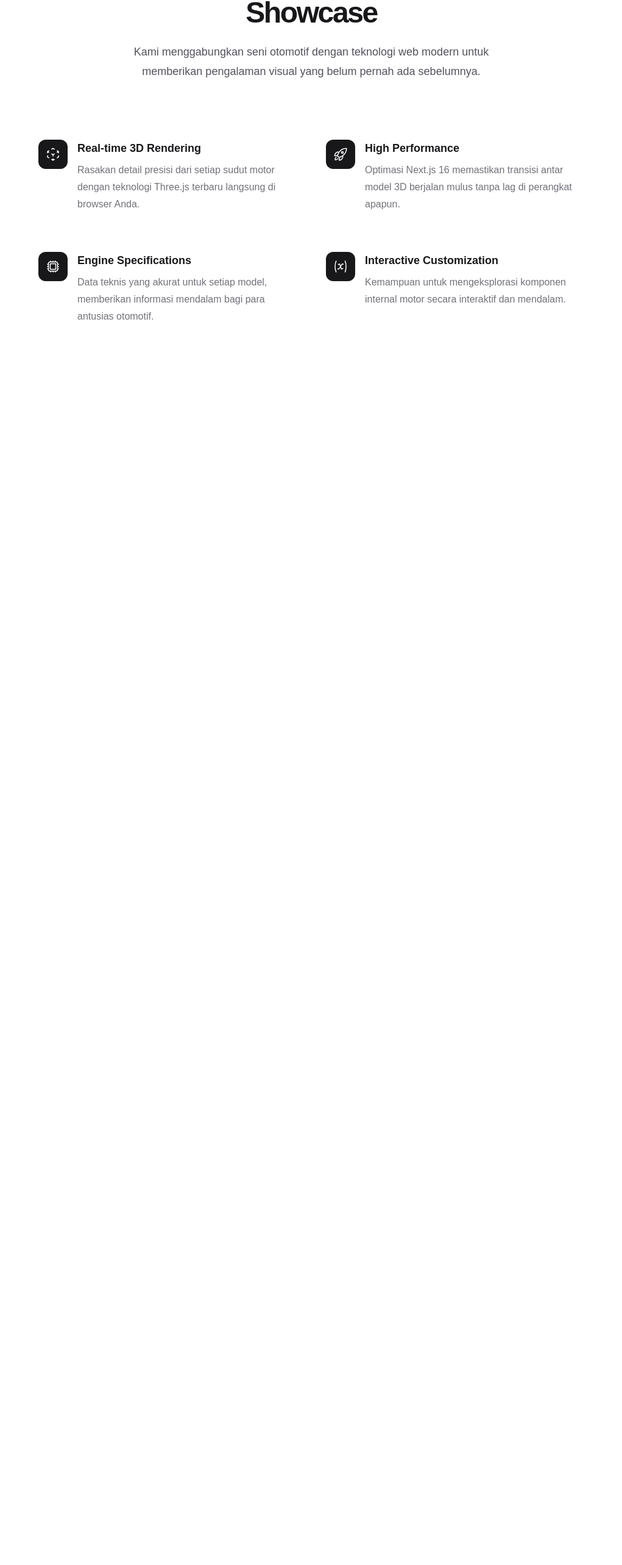
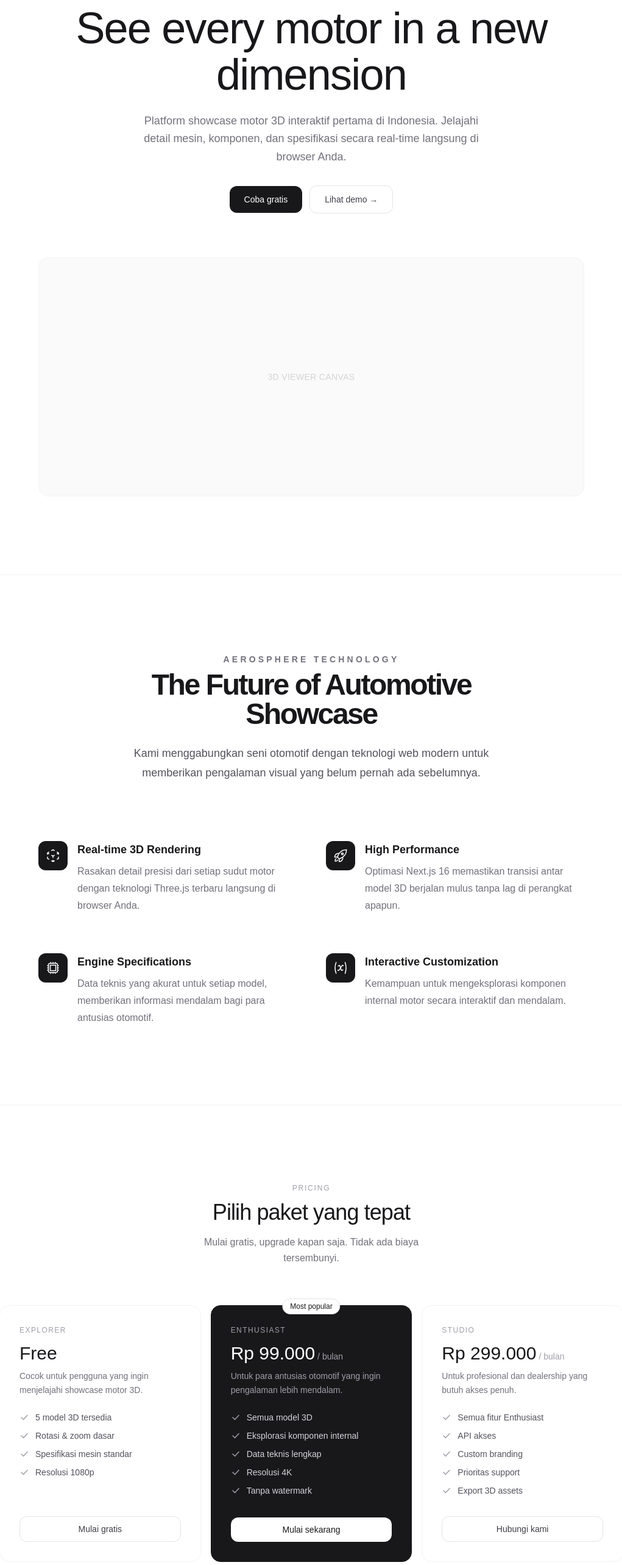
Before and after one commit to FHajid/AeroSphere, a Next.js app: page /product in a window 1280 px wide. Shown: the part 207-2773 px from the top of the page at 61% size, without its empty margins (129-1150 px from the left). Before the commit the page ends 868 px from the top, so only its background shows below. Built offline with nearby package versions, Linux system fonts and the light colour scheme.

Commit message:
updated Product page

```diff
--- a/app/contact/page.tsx
+++ b/app/contact/page.tsx
@@ -1,7 +1,7 @@
 import React from 'react'
 import Header from '../component/header'
 
-export default function contact() {
+export default function contactPage() {
   return (
 
     <div className="min-h-screen text-black bg-white">
--- a/app/page.tsx
+++ b/app/page.tsx
@@ -9,7 +9,7 @@ import Porsce911 from "./component/3D/porsche911";
 import HondaShadow from "./component/3D/hondaShadow";
 import Hondacrf from "./component/3D/hondacrf";
 
-export default function Home() {
+export default function HomePage() {
   const [index, setIndex] = useState(0);
   const models = [<Porsce911 key={0} />, <HondaShadow key={1} />, <Hondacrf key={2} />];
   const names = ["Porsche 911", "Honda Shadow", "Honda CRF"];
--- a/app/product/page.tsx
+++ b/app/product/page.tsx
@@ -1,71 +1,180 @@
-import {
-  CpuChipIcon,
-  VariableIcon,
-  CubeTransparentIcon,
-  RocketLaunchIcon
-} from '@heroicons/react/24/outline' // Pakai outline agar lebih clean
+import React from 'react'
+import Header from '../component/header'
+import Card from '../component/card' // your existing feature card component
 
-const features = [
+const plans = [
   {
-    name: 'Real-time 3D Rendering',
-    description:
-      'Rasakan detail presisi dari setiap sudut motor dengan teknologi Three.js terbaru langsung di browser Anda.',
-    icon: CubeTransparentIcon,
+    name: 'Explorer',
+    price: 'Free',
+    period: null,
+    description: 'Cocok untuk pengguna yang ingin menjelajahi showcase motor 3D.',
+    features: ['5 model 3D tersedia', 'Rotasi & zoom dasar', 'Spesifikasi mesin standar', 'Resolusi 1080p'],
+    cta: 'Mulai gratis',
+    highlight: false,
   },
   {
-    name: 'High Performance',
-    description:
-      'Optimasi Next.js 16 memastikan transisi antar model 3D berjalan mulus tanpa lag di perangkat apapun.',
-    icon: RocketLaunchIcon,
+    name: 'Enthusiast',
+    price: 'Rp 99.000',
+    period: '/ bulan',
+    description: 'Untuk para antusias otomotif yang ingin pengalaman lebih mendalam.',
+    features: ['Semua model 3D', 'Eksplorasi komponen internal', 'Data teknis lengkap', 'Resolusi 4K', 'Tanpa watermark'],
+    cta: 'Mulai sekarang',
+    highlight: true,
   },
   {
-    name: 'Engine Specifications',
-    description:
-      'Data teknis yang akurat untuk setiap model, memberikan informasi mendalam bagi para antusias otomotif.',
-    icon: CpuChipIcon,
-  },
-  {
-    name: 'Interactive Customization',
-    description:
-      'Kemampuan untuk mengeksplorasi komponen internal motor secara interaktif dan mendalam.',
-    icon: VariableIcon,
+    name: 'Studio',
+    price: 'Rp 299.000',
+    period: '/ bulan',
+    description: 'Untuk profesional dan dealership yang butuh akses penuh.',
+    features: ['Semua fitur Enthusiast', 'API akses', 'Custom branding', 'Prioritas support', 'Export 3D assets'],
+    cta: 'Hubungi kami',
+    highlight: false,
   },
 ]
 
-export default function Card() {
+export default function ProductPage() {
   return (
-    <div className="bg-white py-24 sm:py-32">
-      <div className="mx-auto max-w-7xl px-6 lg:px-8">
-        <div className="mx-auto max-w-2xl lg:text-center">
-          <h2 className="text-sm font-bold tracking-[0.3em] uppercase text-zinc-500">
+    <div className="min-h-screen bg-white text-black">
+      <Header />
+
+      {/* ── HERO ── */}
+      <section className="relative overflow-hidden border-b border-zinc-100">
+        <div className="mx-auto max-w-7xl px-6 lg:px-8 pt-24 pb-32 flex flex-col items-center text-center gap-6">
+          <span className="text-xs font-medium tracking-[0.15em] uppercase text-zinc-400">
             AeroSphere Technology
-          </h2>
-          <p className="mt-2 text-4xl font-black tracking-tighter text-zinc-900 sm:text-5xl">
-            The Future of Automotive Showcase
+          </span>
+          <h1 className="text-5xl sm:text-7xl font-medium tracking-tight text-zinc-900 leading-[1.05] max-w-4xl">
+            See every motor in a new dimension
+          </h1>
+          <p className="text-lg text-zinc-500 leading-relaxed max-w-xl">
+            Platform showcase motor 3D interaktif pertama di Indonesia. Jelajahi detail mesin,
+            komponen, dan spesifikasi secara real-time langsung di browser Anda.
           </p>
-          <p className="mt-6 text-lg leading-8 text-zinc-600">
-            Kami menggabungkan seni otomotif dengan teknologi web modern untuk memberikan pengalaman visual yang belum pernah ada sebelumnya.
-          </p>
+          <div className="flex flex-wrap items-center justify-center gap-3 mt-2">
+            <button className="px-6 py-3 rounded-xl bg-zinc-900 text-white text-sm font-medium hover:bg-black transition-colors">
+              Coba gratis
+            </button>
+            <button className="px-6 py-3 rounded-xl border border-zinc-200 text-zinc-700 text-sm font-medium hover:bg-zinc-50 transition-colors">
+              Lihat demo →
+            </button>
+          </div>
+
+          {/* Hero visual placeholder — replace with your Three.js canvas */}
+          <div className="mt-12 w-full max-w-4xl aspect-[16/7] rounded-2xl border border-zinc-100 bg-zinc-50 flex items-center justify-center">
+            <p className="text-sm text-zinc-300 tracking-wide uppercase">3D Viewer Canvas</p>
+          </div>
         </div>
+      </section>
 
-        <div className="mx-auto mt-16 max-w-2xl sm:mt-20 lg:mt-24 lg:max-w-4xl">
-          <dl className="grid max-w-xl grid-cols-1 gap-x-12 gap-y-10 lg:max-w-none lg:grid-cols-2 lg:gap-y-16">
-            {features.map((feature) => (
-              <div key={feature.name} className="relative pl-16 group">
-                <dt className="text-lg font-bold leading-7 text-zinc-900">
-                  <div className="absolute top-0 left-0 flex size-12 items-center justify-center rounded-xl bg-zinc-900 transition-transform group-hover:scale-110 group-hover:bg-black">
-                    <feature.icon aria-hidden="true" className="size-6 text-white" />
+      {/* ── FEATURES ── */}
+      <section className="border-b border-zinc-100">
+        <Card />
+      </section>
+
+      {/* ── PRICING ── */}
+      <section className="py-24 sm:py-32 border-b border-zinc-100">
+        <div className="mx-auto max-w-7xl px-6 lg:px-8">
+          <div className="text-center mb-16">
+            <p className="text-xs font-medium tracking-[0.15em] uppercase text-zinc-400 mb-3">
+              Pricing
+            </p>
+            <h2 className="text-4xl font-medium tracking-tight text-zinc-900 mb-4">
+              Pilih paket yang tepat
+            </h2>
+            <p className="text-base text-zinc-500 max-w-md mx-auto leading-relaxed">
+              Mulai gratis, upgrade kapan saja. Tidak ada biaya tersembunyi.
+            </p>
+          </div>
+
+          <div className="grid grid-cols-1 sm:grid-cols-3 gap-4 max-w-5xl mx-auto">
+            {plans.map((plan) => (
+              <div
+                key={plan.name}
+                className={`
+                  relative flex flex-col gap-6 rounded-2xl p-8 border transition-all
+                  ${plan.highlight
+                    ? 'bg-zinc-900 border-zinc-900 text-white'
+                    : 'bg-white border-zinc-100 hover:border-zinc-200'}
+                `}
+              >
+                {plan.highlight && (
+                  <span className="absolute -top-3 left-1/2 -translate-x-1/2 text-xs font-medium px-3 py-1 rounded-full bg-white text-zinc-900 border border-zinc-200 whitespace-nowrap">
+                    Most popular
+                  </span>
+                )}
+
+                <div>
+                  <p className={`text-xs font-medium tracking-[0.12em] uppercase mb-3 ${plan.highlight ? 'text-zinc-400' : 'text-zinc-400'}`}>
+                    {plan.name}
+                  </p>
+                  <div className="flex items-baseline gap-1">
+                    <span className={`text-3xl font-medium ${plan.highlight ? 'text-white' : 'text-zinc-900'}`}>
+                      {plan.price}
+                    </span>
+                    {plan.period && (
+                      <span className={`text-sm ${plan.highlight ? 'text-zinc-400' : 'text-zinc-400'}`}>
+                        {plan.period}
+                      </span>
+                    )}
                   </div>
-                  {feature.name}
-                </dt>
-                <dd className="mt-2 text-base leading-7 text-zinc-500">
-                  {feature.description}
-                </dd>
+                  <p className={`mt-2 text-sm leading-relaxed ${plan.highlight ? 'text-zinc-400' : 'text-zinc-500'}`}>
+                    {plan.description}
+                  </p>
+                </div>
+
+                <ul className="flex flex-col gap-2.5 flex-1">
+                  {plan.features.map((f) => (
+                    <li key={f} className={`flex items-center gap-2.5 text-sm ${plan.highlight ? 'text-zinc-300' : 'text-zinc-600'}`}>
+                      <svg className={`w-4 h-4 shrink-0 ${plan.highlight ? 'text-zinc-400' : 'text-zinc-400'}`} viewBox="0 0 16 16" fill="none">
+                        <path d="M3 8l3.5 3.5L13 4.5" stroke="currentColor" strokeWidth="1.5" strokeLinecap="round" strokeLinejoin="round"/>
+                      </svg>
+                      {f}
+                    </li>
+                  ))}
+                </ul>
+
+                <button
+                  className={`
+                    mt-2 w-full py-2.5 rounded-xl text-sm font-medium transition-colors
+                    ${plan.highlight
+                      ? 'bg-white text-zinc-900 hover:bg-zinc-100'
+                      : 'border border-zinc-200 text-zinc-700 hover:bg-zinc-50'}
+                  `}
+                >
+                  {plan.cta}
+                </button>
               </div>
             ))}
-          </dl>
+          </div>
         </div>
-      </div>
+      </section>
+
+      {/* ── CTA ── */}
+      <section className="py-24 sm:py-32">
+        <div className="mx-auto max-w-7xl px-6 lg:px-8">
+          <div className="mx-auto max-w-3xl rounded-2xl border border-zinc-100 bg-zinc-50 px-8 py-16 text-center flex flex-col items-center gap-6">
+            <p className="text-xs font-medium tracking-[0.15em] uppercase text-zinc-400">
+              Siap memulai?
+            </p>
+            <h2 className="text-4xl font-medium tracking-tight text-zinc-900 leading-tight">
+              Jelajahi motor impian Anda<br />dalam dimensi baru
+            </h2>
+            <p className="text-base text-zinc-500 max-w-md leading-relaxed">
+              Bergabung dengan ribuan antusias otomotif yang sudah menggunakan AeroSphere.
+              Gratis untuk memulai, tanpa kartu kredit.
+            </p>
+            <div className="flex flex-wrap justify-center gap-3">
+              <button className="px-6 py-3 rounded-xl bg-zinc-900 text-white text-sm font-medium hover:bg-black transition-colors">
+                Mulai gratis sekarang
+              </button>
+              <button className="px-6 py-3 rounded-xl border border-zinc-200 text-zinc-700 text-sm font-medium hover:bg-white transition-colors">
+                Pelajari lebih lanjut
+              </button>
+            </div>
+          </div>
+        </div>
+      </section>
+
     </div>
   )
 }
```
